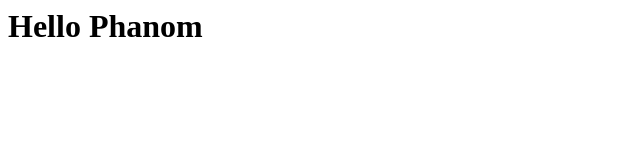
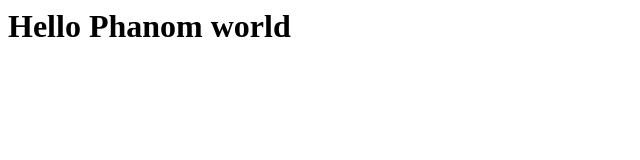
Before and after one commit to developerphanom12/NewPhanomSite, a plain HTML site: page index.html in a window 1280 px wide. Shown: the whole page, without its empty margins (0-640 px from the left). Drawn offline with Linux system fonts and the light colour scheme.

Commit message:
Update index.html

```diff
--- a/index.html
+++ b/index.html
@@ -1 +1 @@
-<h1>Hello Phanom</h1>
+<h1>Hello Phanom world</h1>
```
